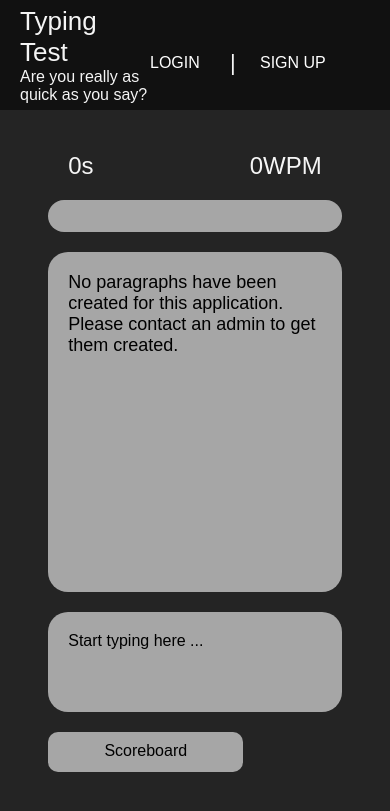
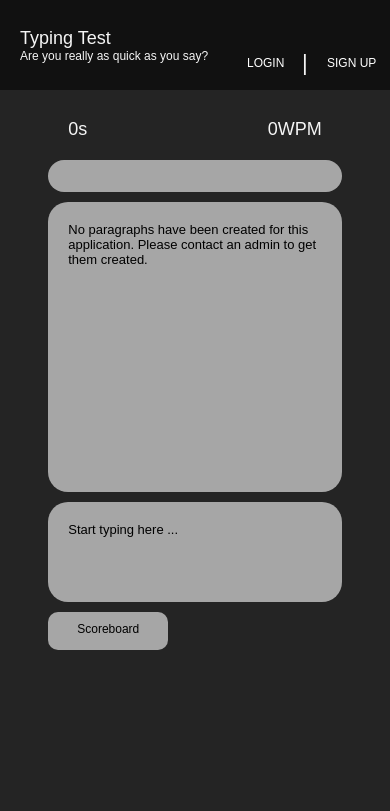
Before and after one commit to adamts028/SpeedTyping, a Django app: page / in a window 390 px wide. Shown: the top 811 px of the page. Run offline with Django 4.2, Linux system fonts and the light colour scheme; data that the repository does not hold is empty.

Commit message:
Added more size changes and saves scores to scoreboard

```diff
--- a/speedtyping/base/static/css/size.css
+++ b/speedtyping/base/static/css/size.css
@@ -1,14 +1,16 @@
-@media (max-width: 740px){
+@media (max-width: 800px){
 
     nav{
         height:110px;
     }
 
-
     body{
         font-size:16px;
     }
 
+    #nav-box{
+        margin-right:25px;
+    }
     #logo-box{
         font-size:16px;
 
@@ -27,6 +29,12 @@
     #title{
         font-size:26px;
     }
+
+    #display-user{
+    font-size:16px;
+    margin-right: 10px;
+    width: 150px;
+}
 
     .header-button{
         font-size:16px;
@@ -51,7 +59,166 @@
         height:70px;
     }
 
+    .leaderboard-button{
+        font-size:16px;
+        width: 60px;
+        margin-right:10px;
+        margin-left:10px;
+    }
+
+    .ltext-box{
+        font-size: 14px;
+    }
+
+    .user-input{
+        width: 80%;
+    }
+}
+
+@media (max-width: 600px){
+    nav{
+        height:90px;
+    }
+
+    body{
+        font-size:14px;
+    }
+
+    #nav-box{
+        margin-right:10px;
+    }
+    #logo-box{
+        font-size:14px;
+
+    }
+
+    #text-box{
+        font-size:16px;
+        height: 250px;
+        margin-top:10px;
+    }
+
+    #input-box{
+        margin-top:10px;
+    }
+
+    #title{
+        font-size:20px;
+    }
+
+    #display-user{
+    font-size:14px;
+    margin-right: 10px;
+    width: 130px;
+    }
+
+    .header-button{
+        font-size:14px;
+        width: 60px;
+        margin-right:8px;
+
+    }
+
+    .header-divider{
+        padding-right:8px;
+    }
+
+    #scoreboard-button, #retry{
+        width:120px;
+        height:20px;
+        font-size:14px;
+        margin-top:10px;
+    }
+
+    #stats-holder{
+        font-size:20px;
+        height:50px;
+    }
+
+    .leaderboard-button{
+        font-size:12px;
+        width: 50px;
+        margin-right:8px;
+        margin-left:8px;
+    }
+
+    .ltext-box{
+        font-size: 12px;
+    }
+
+    .user-input{
+        width: 100%;
+        font-size:16px;
+        height: 20px;
+        padding: 5px;
+    }
+
+    .login-button{
+        font-size:16px;
+        height: 40px;
+    }
+}
+
+@media (max-width: 500px){
+
+    body{
+        font-size:13px;
+    }
+
+    #nav-box{
+        margin-right:8px;
+    }
+    #logo-box{
+        font-size:12px;
+    }
+
+    #text-box{
+        font-size:13px;
+    }
 
 
+    #title{
+        font-size:18px;
+    }
 
+    #display-user{
+    font-size:12px;
+    margin-right: 8px;
+    width: 120px;
+    }
+
+    .header-button{
+        font-size:12px;
+        width: 50px;
+        margin-right:5px;
+    }
+
+    .header-divider{
+        padding-right:5px;
+    }
+
+    #scoreboard-button, #retry{
+        width:100px;
+        height:18px;
+        font-size:12px;
+    }
+
+    #stats-holder{
+        font-size:18px;
+    }
+
+    .leaderboard-button{
+        font-size:10px;
+        width: 45px;
+        margin-right:5px;
+        margin-left:5px;
+    }
+
+    .ltext-box{
+        font-size: 10px;
+    }
+
+    .user-input{
+        width: 90%;
+    }
 }
--- a/speedtyping/base/static/java/test.js
+++ /dev/null
@@ -1,126 +0,0 @@
-//Declare variables that link to html elements
-    let text_box = document.querySelector("#text-box")
-    let input_box = document.querySelector("#input-box")
-    let progress = document.querySelector("#progress")
-    let time_count = document.querySelector("#timer")
-    let wpm_count = document.querySelector("#wpm-count")
-    let retry_box = document.querySelector("#retry")
-
-//Declare and initialise global variables
-    let timer = null
-    let time = 0
-    let text = ""
-    let wpm = 0
-    let accuracy = 0
-    let errors = 0
-    let chars_typed = 0
-    let correct_chars = 0
-    let game_in_progress = false
-
-//Prepares typing test when started
-function start() {
-
-    if (!game_in_progress) {
-
-        game_in_progress = true
-
-        text = text_box.textContent;
-
-        clearInterval(timer);
-        timer = null;
-
-        if (!timer) {
-            timer = setInterval(updateTimer_WPM, 1000);
-        }
-
-        input_box.textContent = ""
-        //reset_values();
-
-        //Add text
-        text_box.textContent = null;
-
-        text.split('').forEach(char => {
-            const charSpan = document.createElement('span')
-            charSpan.innerText = char
-            text_box.appendChild(charSpan)
-        })
-    }
-}
-
-//Updates the timer calculates
-function updateTimer_WPM() {
-    if (game_in_progress)
-    {
-        time++;
-        time_count.textContent = time + "s";
-
-        wpm = Math.round((((correct_chars / 5) / time) * 60));
-        wpm_count.textContent = wpm + "WPM";
-    }
-}
-
-//Reset variables to default values
-/*function reset_values() {
-    time = 0
-    wpm = 0
-    accuracy = 0
-    errors = 0
-    total_errors = 0
-    chars_typed = 0
-    correct_chars = 0
-    input_box.textContent = ""
-    progress.style.width= "0%"
-    text_box.textContent = "Click on the area below to start"
-}*/
-
-//Process input
-function take_input() {
-    curr_input = input_box.textContent;
-    input_array = curr_input.split('');
-
-    chars_typed++;
-
-    errors = 0;
-
-    quoteSpanArray = text_box.querySelectorAll('span');
-    quoteSpanArray.forEach((char, index) => {
-    let typed_char = input_array[index]
-
-    //Change colour if correct/incorrect
-    if (typed_char == null) {
-        char.classList.remove('correct');
-        char.classList.remove('incorrect');
-
-    } else if (typed_char === char.innerText) {
-        char.classList.add('correct');
-        char.classList.remove('incorrect');
-
-    } else {
-        char.classList.add('incorrect');
-        char.classList.remove('correct');
-
-          // increment number of errors
-        errors++;
-    }
-    });
-
-    correct_chars = (input_array.length - errors)
-
-    //Check if finished
-    if (curr_input.length == text.length) {
-        finish()
-    }
-
-    //Update progress bar
-    progress.style.width= ((curr_input.length/text.length)*100) + "%"
-
-}
-
-//Finish game state
-function finish(){
-    clearInterval(timer)
-    timer = null
-    input_box.textContent = ""
-    input_box.contentEditable = false
-    retry_box.style.display = "block";
-}
--- a/speedtyping/base/templates/base/home.html
+++ b/speedtyping/base/templates/base/home.html
@@ -19,32 +19,131 @@
         <a id="scoreboard-button" href="{% url 'scoreboard' %}">Scoreboard</a>
         <a id="retry" href="{% url 'home' %}">Retry</a>
     </div>
+    <script>
+        //Declare variables that link to html elements
+            let text_box = document.querySelector("#text-box")
+            let input_box = document.querySelector("#input-box")
+            let progress = document.querySelector("#progress")
+            let time_count = document.querySelector("#timer")
+            let wpm_count = document.querySelector("#wpm-count")
+            let retry_box = document.querySelector("#retry")
 
+        //Declare and initialise global variables
+            let timer = null
+            let time = 0
+            let text = ""
+            let wpm = 0
+            let accuracy = 0
+            let errors = 0
+            let chars_typed = 0
+            let correct_chars = 0
+            let game_in_progress = false
 
-    <!--Links to js file-->
-    <!--<script type="text/javascript">
+        //Add Ajax & Jquery to head
+            var x = document.createElement('script');
+            x.src = 'https://ajax.googleapis.com/ajax/libs/jquery/3.6.0/jquery.min.js';
+            document.getElementsByTagName("head")[0].appendChild(x);
 
-        let text_box = document.querySelector("#text-box")
-        let input_box = document.querySelector("#input-box")
+        //Prepares typing test when started
+        function start() {
 
-        function start() {
-            var temp = "{{texts}}"
+            if (!game_in_progress) {
 
-            a = temp
+                game_in_progress = true
 
-            const htmlEntities = { "&#x27;": ""};
-            text = a.replace(/(&#x27;)/g, match => htmlEntities[match]);
+                text = text_box.textContent;
 
-            text_box.textContent = text
+                clearInterval(timer);
+                timer = null;
 
+                if (!timer) {
+                    timer = setInterval(updateTimer_WPM, 1000);
+                }
 
+                input_box.textContent = ""
+                //reset_values();
+
+                //Add text
+                text_box.textContent = null;
+
+                text.split('').forEach(char => {
+                    const charSpan = document.createElement('span')
+                    charSpan.innerText = char
+                    text_box.appendChild(charSpan)
+                })
+            }
+        }
+
+        //Updates the timer calculates
+        function updateTimer_WPM() {
+            if (game_in_progress)
+            {
+                time++;
+                time_count.textContent = time + "s";
+
+                wpm = Math.round((((correct_chars / 5) / time) * 60));
+                wpm_count.textContent = wpm + "WPM";
+            }
+        }
+
+        //Process input
+        function take_input() {
+            curr_input = input_box.textContent;
+            input_array = curr_input.split('');
+
+            chars_typed++;
+
+            errors = 0;
+
+            quoteSpanArray = text_box.querySelectorAll('span');
+            quoteSpanArray.forEach((char, index) => {
+            let typed_char = input_array[index]
+
+            //Change colour if correct/incorrect
+            if (typed_char == null) {
+                char.classList.remove('correct');
+                char.classList.remove('incorrect');
+
+            } else if (typed_char === char.innerText) {
+                char.classList.add('correct');
+                char.classList.remove('incorrect');
+
+            } else {
+                char.classList.add('incorrect');
+                char.classList.remove('correct');
+
+                  // increment number of errors
+                errors++;
+            }
+            });
+
+            correct_chars = (input_array.length - errors)
+            accuracy = (correct_chars / text.length)*100
+            accuracy = accuracy.toFixed(1)
+
+            //Check if finished
+            if (curr_input.length == text.length) {
+                finish()
+            }
+
+            //Update progress bar
+            progress.style.width= ((curr_input.length/text.length)*100) + "%"
 
         }
-    </script>-->
 
-    <script src="{% static 'java/test.js' %}">
+        //Finish game state and post score to save
+        function finish(){
+            clearInterval(timer)
+            timer = null
+            input_box.textContent = ""
+            input_box.contentEditable = false
+            retry_box.style.display = "block";
 
+            var data = {'wpm': wpm, 'accuracy': accuracy}
+            var URL = "{% url 'home' %}"
+            $.post(URL, data);
 
+        }
     </script>
 </body>
 </html>
--- a/speedtyping/base/views.py
+++ b/speedtyping/base/views.py
@@ -10,6 +10,7 @@ from .models import Score, Text
 from .forms import RegisterForm
 from django.utils.timezone import now
 from datetime import datetime, timedelta, time, date
+from django.views.decorators.csrf import csrf_exempt
 
 today = datetime.now().date()
 weekly = today - timedelta(days=7)
@@ -67,7 +68,15 @@ def registerPage(request):
 
 # send user back to the home page...
 # gets random paragraph from database for test
+@csrf_exempt
 def home(request):
+
+    #Save score if requested
+    if request.method == 'POST':
+        if request.user.is_authenticated:
+            #s = Score(accuracy=10, name=request.user, typing_speed=10)
+            s = Score(accuracy=request.POST['accuracy'], name=request.user, typing_speed=request.POST['wpm'])
+            s.save()
 
     texts = list(Text.objects.all().values_list('paragraph', flat=True))
     text = ""
```
